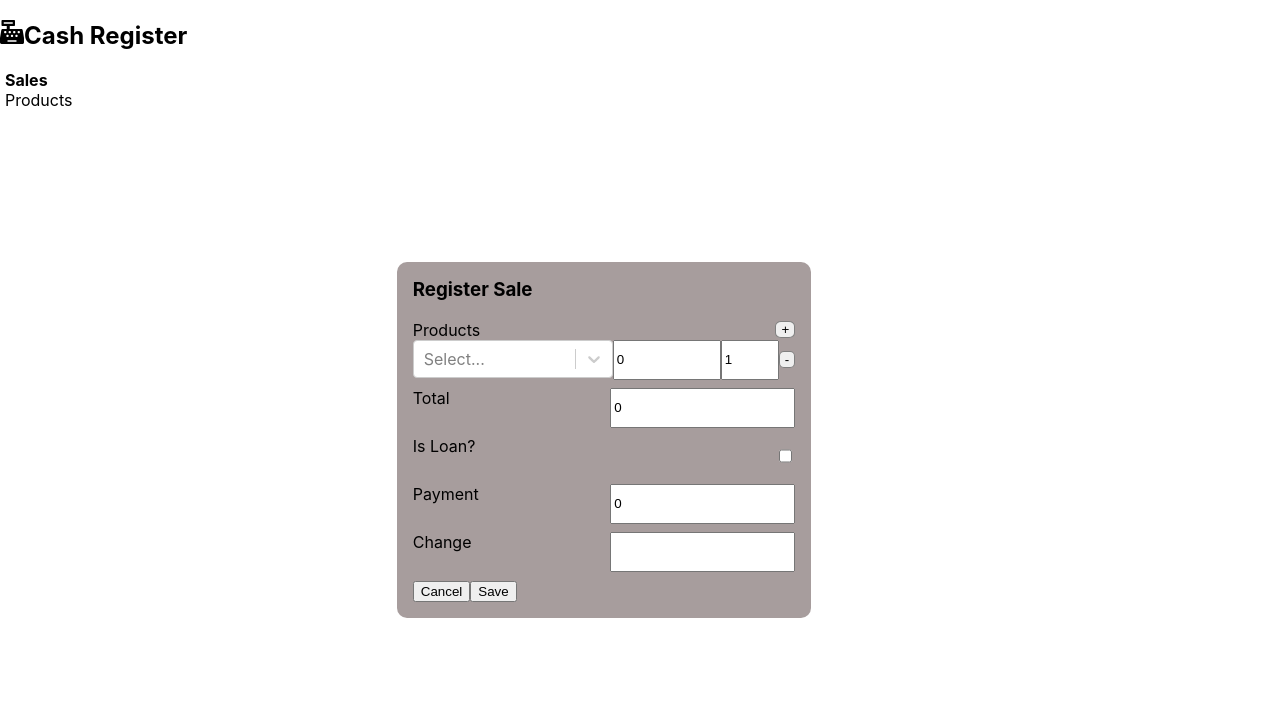
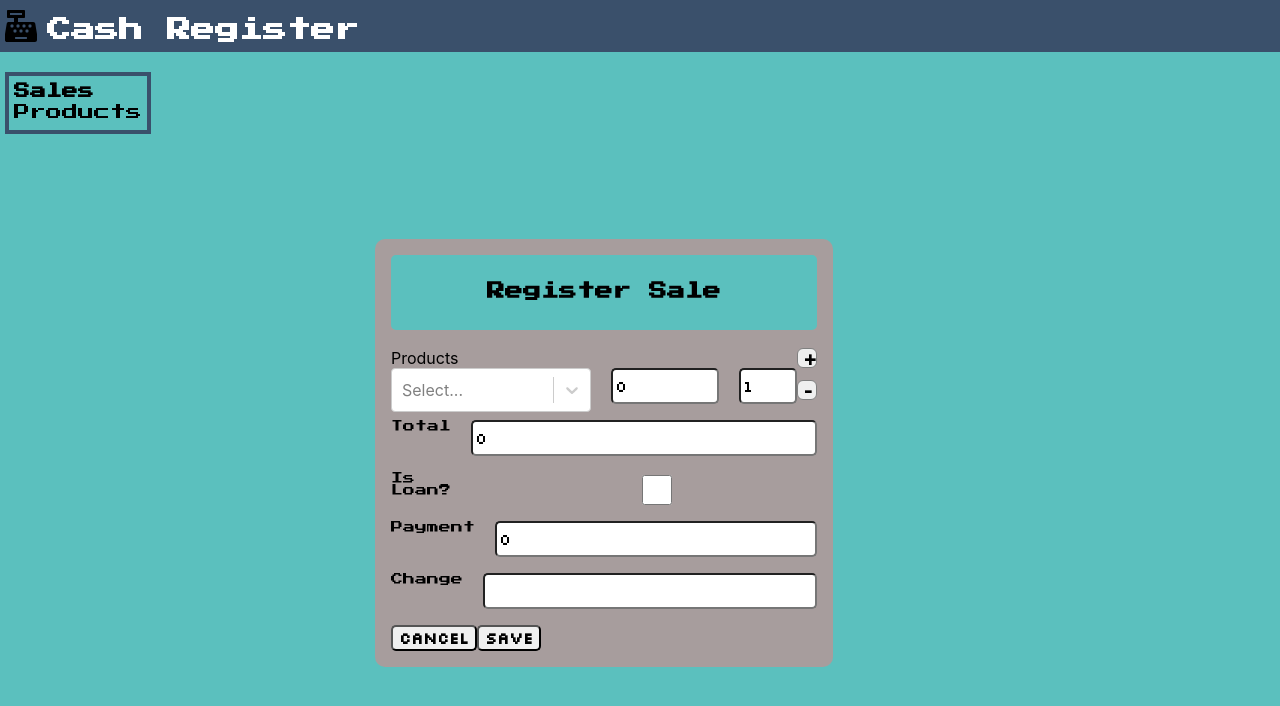
Before and after one commit to Zygma94/react-cash-register, a React (Create React App) app: page /sales/sale/new in a window 1280 px wide. Shown: the top 706 px of the page. Built offline with nearby package versions, Linux system fonts and the light colour scheme; no server answers.

Commit message:
Se conectó con Firebase

```diff
--- a/src/components/SaleList.tsx
+++ b/src/components/SaleList.tsx
@@ -3,7 +3,6 @@ import axios from 'axios';
 import { API } from '../config/constants';
 import { NavLink } from 'react-router-dom';
 import { Product } from './ProductList';
-import { disconnect } from 'process';
 import Loading from 'react-loading';
 
 export interface Dict<TValue> {
--- a/src/index.css
+++ b/src/index.css
@@ -1,3 +1,14 @@
+@import url('https://fonts.googleapis.com/css2?family=Silkscreen&display=swap');
+@import url('https://fonts.googleapis.com/css2?family=Press+Start+2P&display=swap');
+
+:root {
+  --oxford-blue: #0b132bff;
+  --space-cadet: #1c2541ff;
+  --y-in-mn-blue: #3a506bff;
+  --maximum-blue-green: #5bc0beff;
+  --white: #ffffffff;
+}
+
 body {
   margin: 0;
   font-family: -apple-system, BlinkMacSystemFont, 'Segoe UI', 'Roboto', 'Oxygen',
@@ -5,11 +16,97 @@ body {
     sans-serif;
   -webkit-font-smoothing: antialiased;
   -moz-osx-font-smoothing: grayscale;
-}
+  background-color: var(--maximum-blue-green);
+  }
 
 code {
   font-family: source-code-pro, Menlo, Monaco, Consolas, 'Courier New',
     monospace;
+
+}
+
+.app {
+  background-color: var(--maximum-blue-green);
+}
+
+.product-list,
+.sale-list {
+  background-color: var(--y-in-mn-blue);
+  height: 200px;
+  max-height: auto;
+  padding: 2px 3px 5px 3px;
+}
+
+.app h2 {
+  background-color: var(--y-in-mn-blue);
+  font-family: 'Press Start 2P', cursive;
+  padding-top: 7px;
+  padding-bottom: 10px;
+  color: white;
+  border-top: var(--y-in-mn-blue) solid;
+  margin-top: 0px;
+}
+
+.app h2 svg {
+  color: black;
+  margin-left: 5px;
+  margin-right: 10px;
+  height: 2rem;
+  width: 2rem;
+}
+
+.app h3 {
+  font-family: 'Press Start 2P', cursive;
+  padding-top: 7px;
+  padding-bottom: 10px;
+  color: black;
+  font-size: 18px;
+  text-align: center;
+  background-color: var(--maximum-blue-green);
+  border: var(--maximum-blue-green) solid 20px;
+  border-radius: 5px;
+  margin-top: 8px;
+}
+
+input {
+  font-family: 'Silkscreen', cursive;
+  font-size: 16px;
+  margin-left: 20px;
+  margin-bottom: 8px;
+  width: 80%;
+  border-radius: 5px;
+  height: 30px;
+  display: block;
+}
+
+
+label{
+  font-family: 'Press Start 2P';
+  font-size: 12px;
+}
+
+button {
+  font-weight: bold;
+  font-size: 16px;
+  font-family: 'Silkscreen', cursive;
+  border-radius: 5px;
+  display: inline-block;
+}
+
+
+th {
+  background-color: antiquewhite;
+  font-family: 'Silkscreen', cursive;
+  padding-left: 5px;
+  padding-right: 5px;
+  margin-top: 10px;
+  border-radius: 5px;
+  border-color: black solid 2px;
+}
+
+.app-navigation-item {
+  font-family: 'Press Start 2P', cursive;
+  margin-bottom: 5px;
 }
 
 .app-navigation {
@@ -24,11 +121,16 @@ code {
   flex-direction: column;
   margin-left: 5px;
   margin-right: 5px;
+  border: var(--y-in-mn-blue) solid 4px;
+  height: 40px;
+  padding-top: 7px;
+  padding-bottom: 7px;
 }
 
 .app-navigation .app-navigation-menu .app-navigation-item {
   text-decoration: none;
   color: black;
+  padding: 0px 5px 0px 5px;
 }
 
 .app-navigation .app-navigation-menu .app-navigation-item.selected {
```
Also changed, not shown: firebase.json (added), 1 other file (tests, documents, lock files or other folders).
